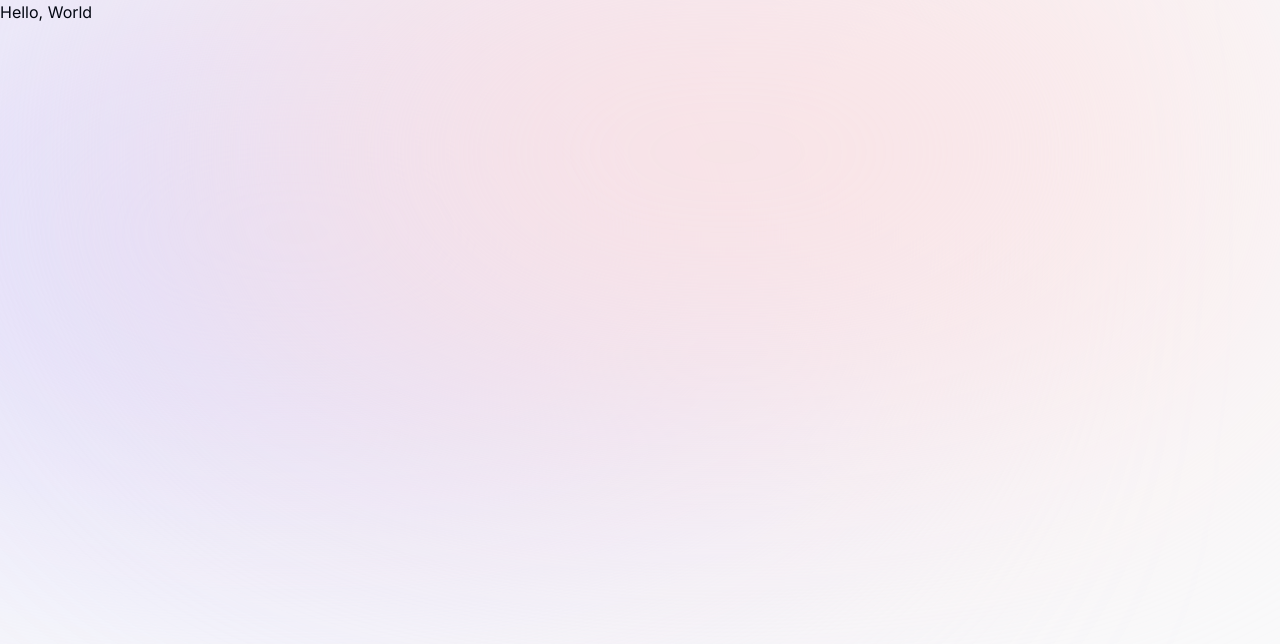
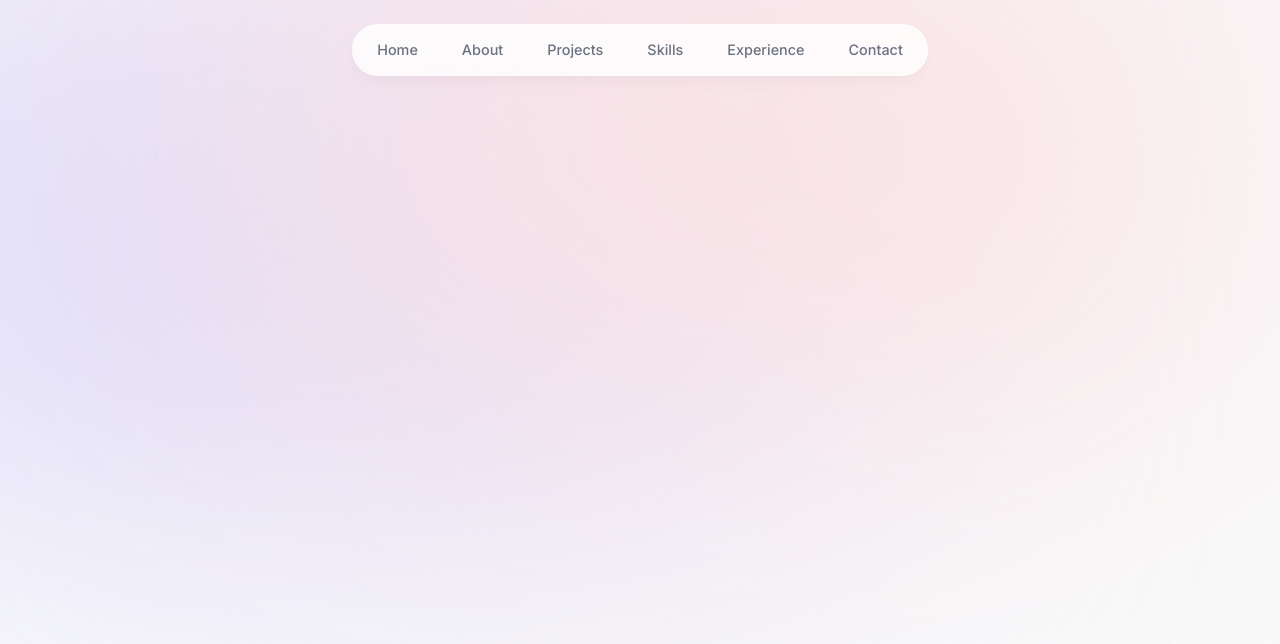
Before and after one commit to sytnikov/portfolio, a Next.js app: page / in a window 1280 px wide. Shown: the top 644 px of the page. Built offline with nearby package versions, Linux system fonts and the light colour scheme.

Commit message:
header added

```diff
--- a/app/globals.css
+++ b/app/globals.css
@@ -2,7 +2,7 @@
 @tailwind components;
 @tailwind utilities;
 
-/* background colors */
+/* background styles */
 .background {
   @apply bg-gray-50
   text-gray-950
@@ -23,3 +23,28 @@
   rounded-full
   blur-[10rem]
 }
+
+/* header styles */
+.header {
+  @apply fixed top-0 left-1/2 h-[4.5rem] w-full rounded-none border border-white border-opacity-40
+  bg-white bg-opacity-80 shadow-lg shadow-black/[0.03] backdrop-blur-[0.5rem]
+  sm:top-6 sm:h-[3.25rem] sm:w-[36rem] sm:rounded-full
+}
+
+nav {
+  @apply flex fixed top-[0.15rem] left-1/2 -translate-x-1/2 h-12 py-2
+  sm:top-[1.7rem] sm:h-[initial] sm:py-0
+}
+
+nav ul {
+  @apply flex w-[22rem] flex-wrap items-center justify-center gap-y-1
+  text-[0.9rem] font-medium text-gray-500 sm:flex-nowrap sm:w-[initial] sm:gap-5
+}
+
+nav ul li {
+  @apply h-3/4 flex items-center justify-center
+}
+
+nav ul li Link {
+  @apply flex w-full items-center justify-center px-3 py-3
+}
--- a/app/layout.tsx
+++ b/app/layout.tsx
@@ -1,5 +1,7 @@
+import { Inter } from 'next/font/google'
+
 import './globals.css'
-import { Inter } from 'next/font/google'
+import Header from '@/components/Header'
 
 const inter = Inter({ subsets: ['latin'] })
 
@@ -15,9 +17,10 @@
 }) {
   return (
     <html lang="en">
-      <body className={`${inter.className} bg-gray-50 text-gray-950`}>
+      <body className={`${inter.className} bg-gray-50 text-gray-950 h-[3000px]`}>
         <div className='left-circle'></div>
         <div className='right-circle'></div>
+        <Header />
         {children}
       </body>
     </html>
--- a/app/page.tsx
+++ b/app/page.tsx
@@ -1,7 +1,7 @@
 export default function Home() {
   return (
     <main className="">
-      <h1>Hello, World</h1>
+
     </main>
   )
 }
--- /dev/null
+++ b/components/Header.tsx
@@ -0,0 +1,37 @@
+"use client";
+
+import { motion } from "framer-motion";
+import Link from "next/link";
+
+import { links } from "@/lib/data";
+
+export default function Header() {
+  return (
+    <header className="z-[999] relative">
+      <motion.div
+        className="header"
+        initial={{ y: -100, x: "-50%", opacity: 0 }}
+        animate={{ y: 0, x: "-50%", opacity: 1 }}
+      ></motion.div>
+      <nav>
+        <ul>
+          {links.map((link) => (
+            <motion.li
+              key={link.hash}
+              initial={{ y: -100, opacity: 0 }}
+              animate={{ y: 0, opacity: 1 }}
+            >
+              <Link
+                href={link.hash}
+                className="flex w-full items-center justify-center
+                px-3 py-3 hover:text-gray-950 transition"
+              >
+                {link.name}
+              </Link>
+            </motion.li>
+          ))}
+        </ul>
+      </nav>
+    </header>
+  );
+}
--- a/lib/data.ts
+++ b/lib/data.ts
@@ -2,9 +2,9 @@
 import { CgWorkAlt } from "react-icons/cg";
 import { FaReact } from "react-icons/fa";
 import { LuGraduationCap } from "react-icons/lu";
-import corpcommentImg from "@/public/corpcomment.png";
-import rmtdevImg from "@/public/rmtdev.png";
-import wordanalyticsImg from "@/public/wordanalytics.png";
+import galleryImg from "@/public/gallery.png";
+import tennisStoreImg from "@/public/tennis-store.png";
+import ticketsImg from "@/public/tickets.png";
 
 export const links = [
   {
@@ -62,25 +62,25 @@
 
 export const projectsData = [
   {
-    title: "CorpComment",
+    title: "Image Gallery",
     description:
       "I worked as a full-stack developer on this startup project for 2 years. Users can give public feedback to companies.",
     tags: ["React", "Next.js", "MongoDB", "Tailwind", "Prisma"],
-    imageUrl: corpcommentImg,
+    imageUrl: galleryImg,
   },
   {
-    title: "rmtDev",
+    title: "Tennis Products E-Store",
     description:
       "Job board for remote developer jobs. I was the front-end developer. It has features like filtering, sorting and pagination.",
     tags: ["React", "TypeScript", "Next.js", "Tailwind", "Redux"],
-    imageUrl: rmtdevImg,
+    imageUrl: tennisStoreImg,
   },
   {
-    title: "Word Analytics",
+    title: "Ticket System",
     description:
       "A public web app for quick analytics on text. It shows word count, character count and social media post limits.",
     tags: ["React", "Next.js", "SQL", "Tailwind", "Framer"],
-    imageUrl: wordanalyticsImg,
+    imageUrl: ticketsImg,
   },
 ] as const;
 
--- a/package.json
+++ b/package.json
@@ -15,6 +15,7 @@
     "autoprefixer": "10.4.18",
     "eslint": "8.57.0",
     "eslint-config-next": "14.1.1",
+    "framer-motion": "^11.0.8",
     "next": "14.1.1",
     "postcss": "8.4.35",
     "react": "18.2.0",
```
Also changed, not shown: 1 other file (tests, documents, lock files or other folders).
